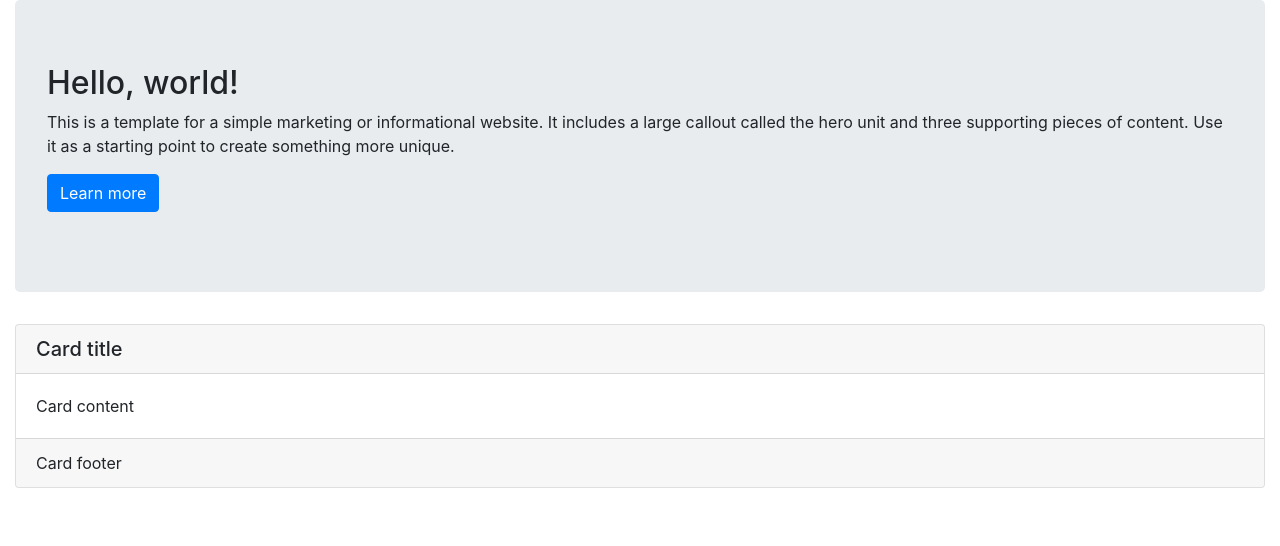
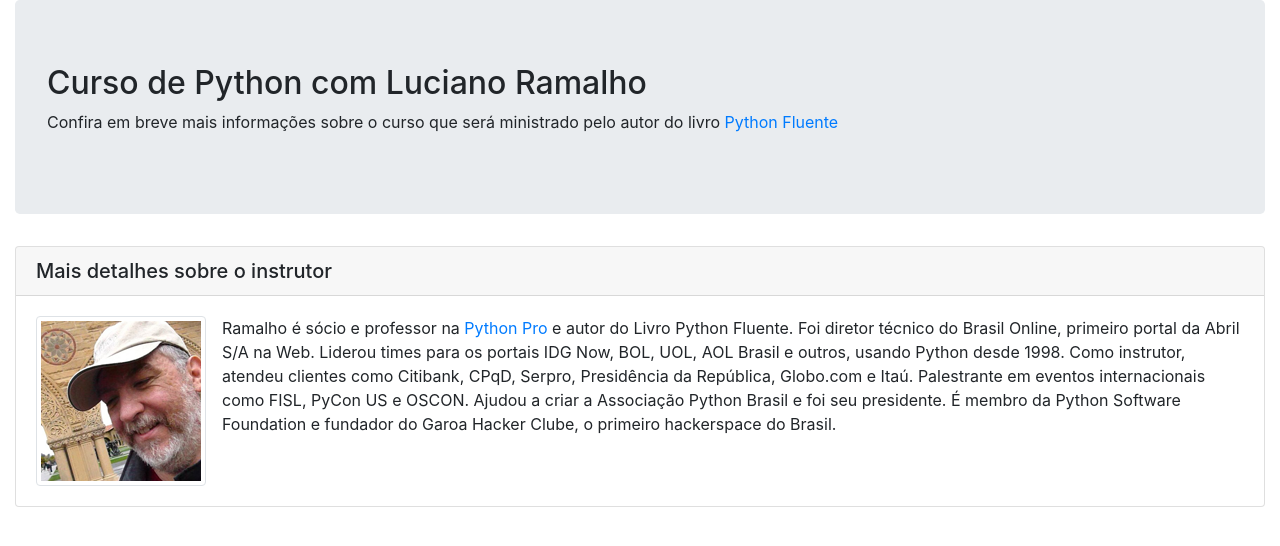
Before and after one commit to pythonprobr/curso-django, a Django app: template pypro/base/templates/base/home.html in a window 1280 px wide. Shown: the part 56-602 px from the top of the page. Run offline with Django 3.2, Linux system fonts and the light colour scheme; the template is opened without the code that fills it, so the values that code supplies are empty; some libraries are stand-ins or nearby versions.

Commit message:
Inserido favicon e adicionadas infos na landing page

```diff
--- a/pypro/base/templates/base/home.html
+++ b/pypro/base/templates/base/home.html
@@ -10,7 +10,7 @@
 
     <meta name="description" content="Página do curso Python Pro">
     <meta name="author" content="Renzo Nuccitelli">
-
+    <link rel="icon" type="image/png" href="{% static 'img/favicon.png' %}"/>
     <link href="{% static 'css/bootstrap.min.css' %}" rel="stylesheet">
     <link href="{% static 'css/style.css' %}" rel="stylesheet">
     <script src="{% static 'js/jquery.min.js' %}"></script>
@@ -22,7 +22,8 @@
 
 <nav class="navbar navbar-expand-lg navbar-dark bg-dark">
     <a class="navbar-brand" href="{% url 'base:home' %}">Python Pro</a>
-  <button class="navbar-toggler" type="button" data-toggle="collapse" data-target="#navbarSupportedContent" aria-controls="navbarSupportedContent" aria-expanded="false" aria-label="Toggle navigation">
+    <button class="navbar-toggler" type="button" data-toggle="collapse" data-target="#navbarSupportedContent"
+            aria-controls="navbarSupportedContent" aria-expanded="false" aria-label="Toggle navigation">
         <span class="navbar-toggler-icon"></span>
     </button>
 
@@ -39,15 +40,11 @@
 
             <div class="jumbotron">
                 <h2>
-                    Hello, world!
+                    Curso de Python com Luciano Ramalho
                 </h2>
                 <p>
-                    This is a template for a simple marketing or informational website. It includes a large callout
-                    called the hero unit and three supporting pieces of content. Use it as a starting point to create
-                    something more unique.
-                </p>
-                <p>
-                    <a class="btn btn-primary btn-large" href="#">Learn more</a>
+                    Confira em breve mais informações sobre o curso que será ministrado pelo autor do livro
+                    <a href="http://shop.oreilly.com/product/0636920032519.do" target="_blank">Python Fluente</a>
                 </p>
             </div>
         </div>
@@ -56,21 +53,25 @@
         <div class="col-md-12">
             <div class="card">
                 <h5 class="card-header">
-                    Card title
+                    Mais detalhes sobre o instrutor
                 </h5>
                 <div class="card-body">
                     <p class="card-text">
-                        Card content
+                        <img src="{% static 'img/luciano-ramalho.png' %}" alt="Foto de Luciano Ramalho"
+                             class="img-thumbnail float-left mr-3"/>
+                        Ramalho é sócio e professor na <a href="www.python.pro.br">Python Pro</a> e autor do Livro
+                        Python Fluente. Foi diretor técnico do Brasil Online, primeiro portal da Abril S/A na Web.
+                        Liderou times para os portais IDG Now, BOL, UOL, AOL Brasil e outros, usando Python desde 1998.
+                        Como instrutor, atendeu clientes como Citibank, CPqD, Serpro, Presidência da República,
+                        Globo.com e Itaú. Palestrante em eventos internacionais como FISL, PyCon US e OSCON. Ajudou a
+                        criar a Associação Python Brasil e foi seu presidente. É membro da Python Software Foundation e
+                        fundador do Garoa Hacker Clube, o primeiro hackerspace do Brasil.
+
                     </p>
-                </div>
-                <div class="card-footer">
-                    Card footer
                 </div>
             </div>
         </div>
     </div>
 </div>
-
-
 </body>
 </html>
```
Also changed, not shown: pypro/base/static/img/favicon.png (added), pypro/base/static/img/luciano-ramalho.png (added). Lines whose indentation alone changed are shown as unchanged.
